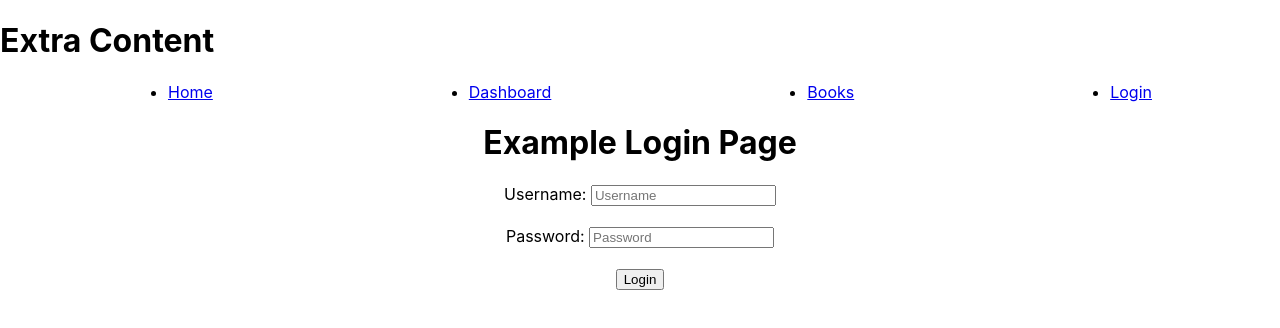
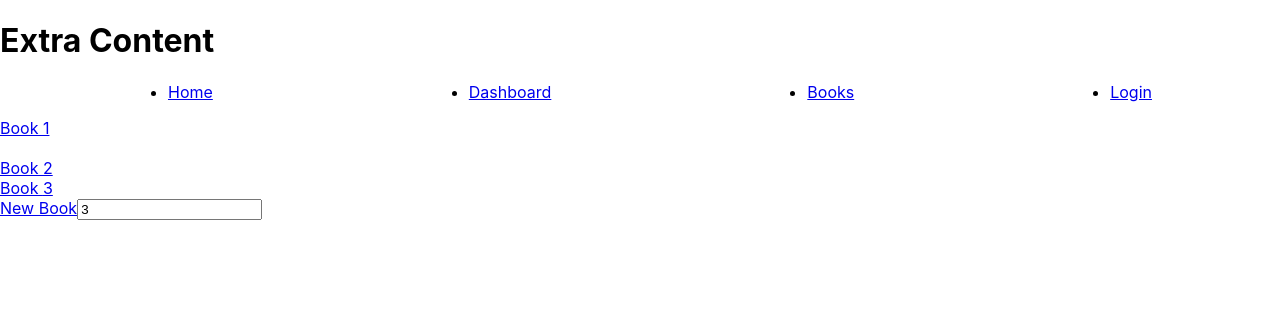
Before and after one commit to Mosharaf456/routing-project-rrdv6, a React (Create React App) app: page /books in a window 1280 px wide. Before the commit this address led to /login. Shown: the top 328 px of the page. Built offline with nearby package versions, Linux system fonts and the light colour scheme.

Commit message:
ref contetnt naming optimized on jsx only

```diff
--- a/src/components/BookRoutes.js
+++ b/src/components/BookRoutes.js
@@ -9,7 +9,6 @@ import PrivateOutlet from './PrivateOutlet/PrivateOutlet';
 function BookRoutes() {
   return (
     <>
-
         <Routes>
             <Route element={<PrivateOutlet />}>
               <Route index element={<BookLayout />} />
@@ -19,8 +18,9 @@ function BookRoutes() {
                 <Route path=':bookId' element={<Book />} />
                 <Route path='new' element={<NewBook />} />
             </Route>
+        </Routes>
 
-        </Routes>
+        {/* <BookLayout /> */}
     </>
   )
 }
--- a/src/components/CustomHooks/useAuth.js
+++ b/src/components/CustomHooks/useAuth.js
@@ -1,6 +1,6 @@
 
 function useAuth() {
-    const authicated = false;
+    const authicated = true;
     return authicated;
 }
 export default useAuth;
--- a/src/components/Login.js
+++ b/src/components/Login.js
@@ -4,7 +4,7 @@ function Login() {
 
     return (
         <div style={{textAlign: 'center'}}>
-            <h1>Example Login Page</h1>
+            <h1>Login Page</h1>
             <form>
                 Username: <input type="text" placeholder="Username" />
                 <br />
```
